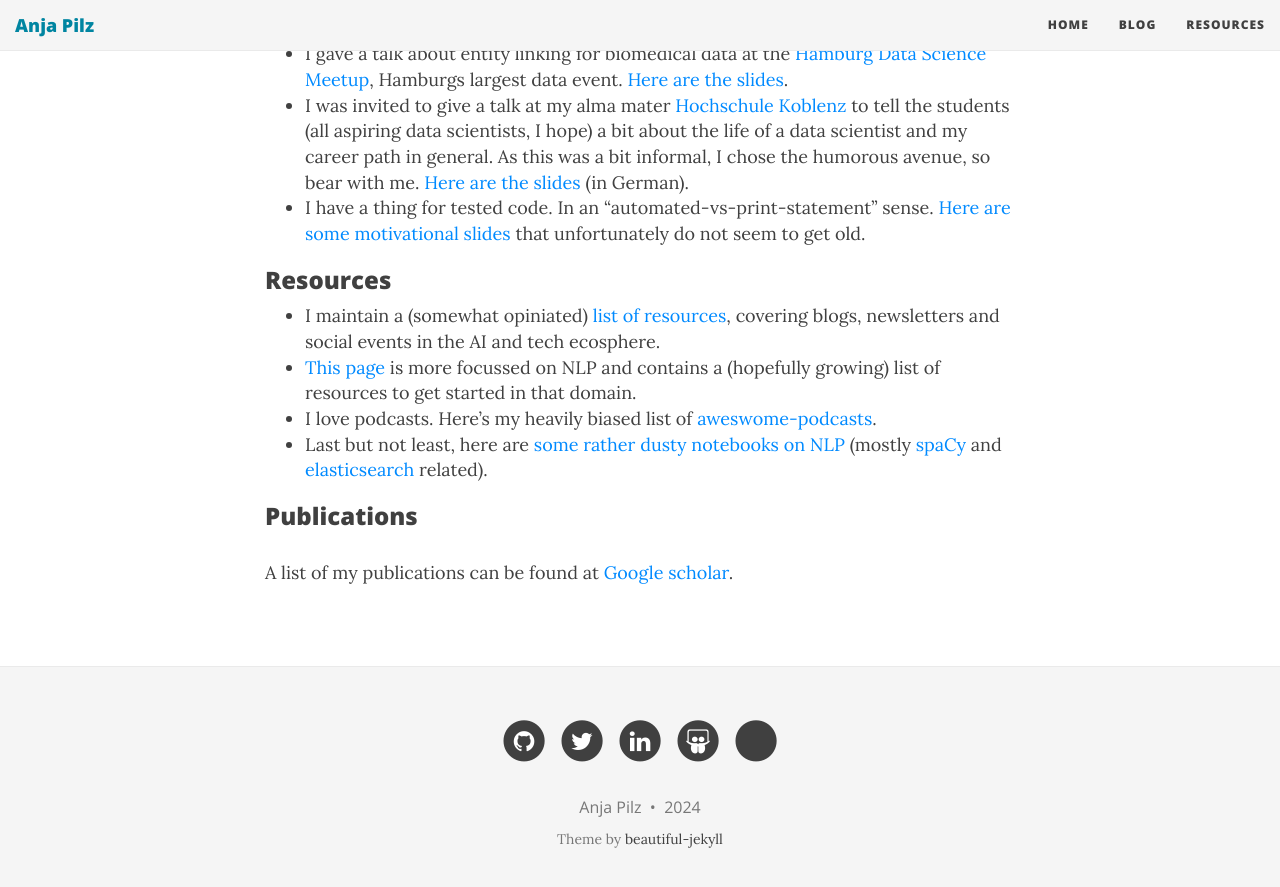
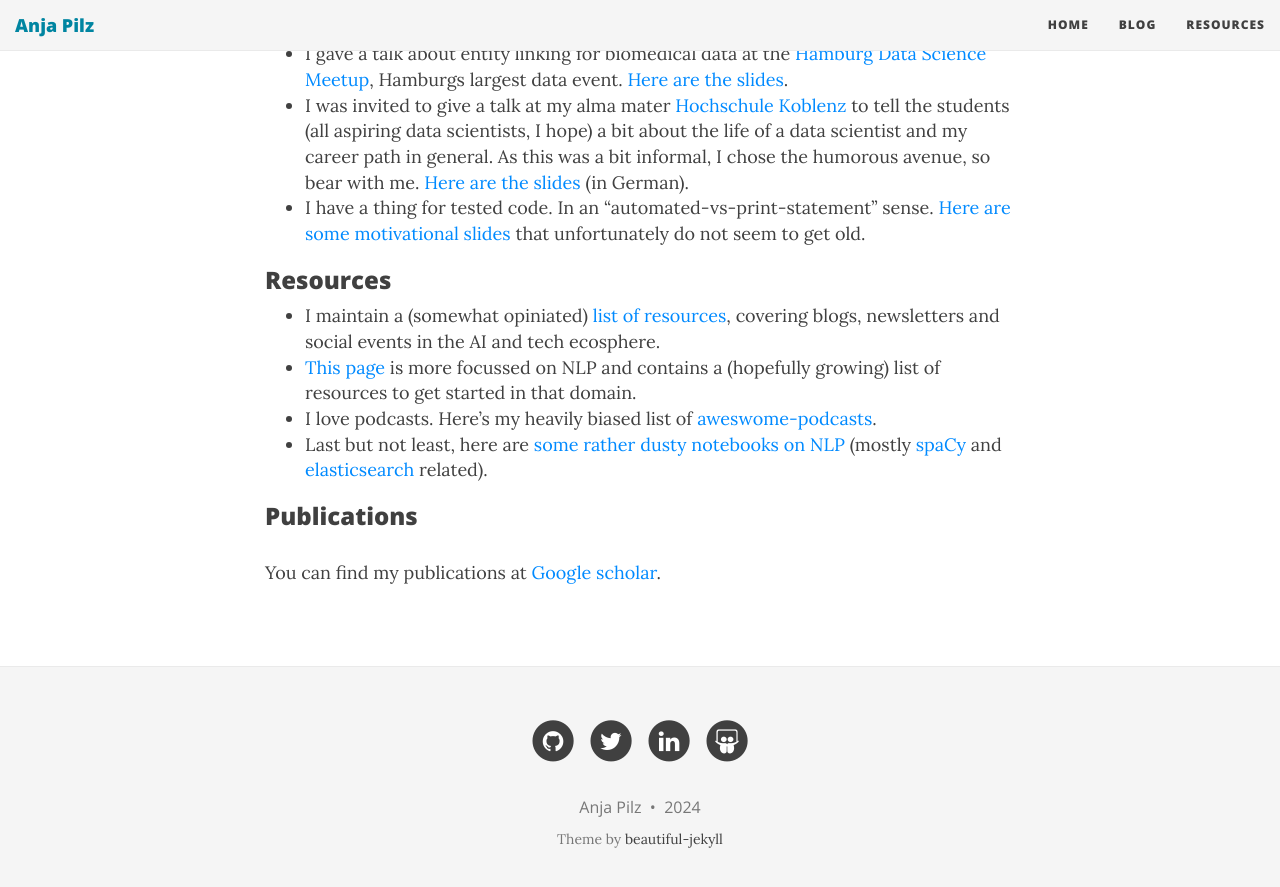
Before and after one commit to aplz/aplz.github.io, a Jekyll site: the page built from index.md, in a window 1280 px wide and 900 px high, scrolled down 863 px. Shown: the top 887 px of the window. Built offline with Jekyll 4.4.1, drawn with Linux system fonts in a browser that asks for light colours; nearby versions of some CDN libraries.

```diff
--- a/_config.yml
+++ b/_config.yml
@@ -70,7 +70,7 @@
   twitter: anja_pilz
   linkedin: anja-pilz-20327288
   slideshare: AnjaPilz
-  googlescholar: vhQiCP8AAAAJ
+  # googlescholar: vhQiCP8AAAAJ
 
 # Select which share links to show in posts
 share-links-active:
--- a/index.md
+++ b/index.md
@@ -28,4 +28,4 @@
 
 ### Publications
 
-A list of my publications can be found at [Google scholar](https://scholar.google.de/citations?hl=de&user=vhQiCP8AAAAJ).
+You can find my publications at [Google scholar](https://scholar.google.de/citations?hl=de&user=vhQiCP8AAAAJ).
```
